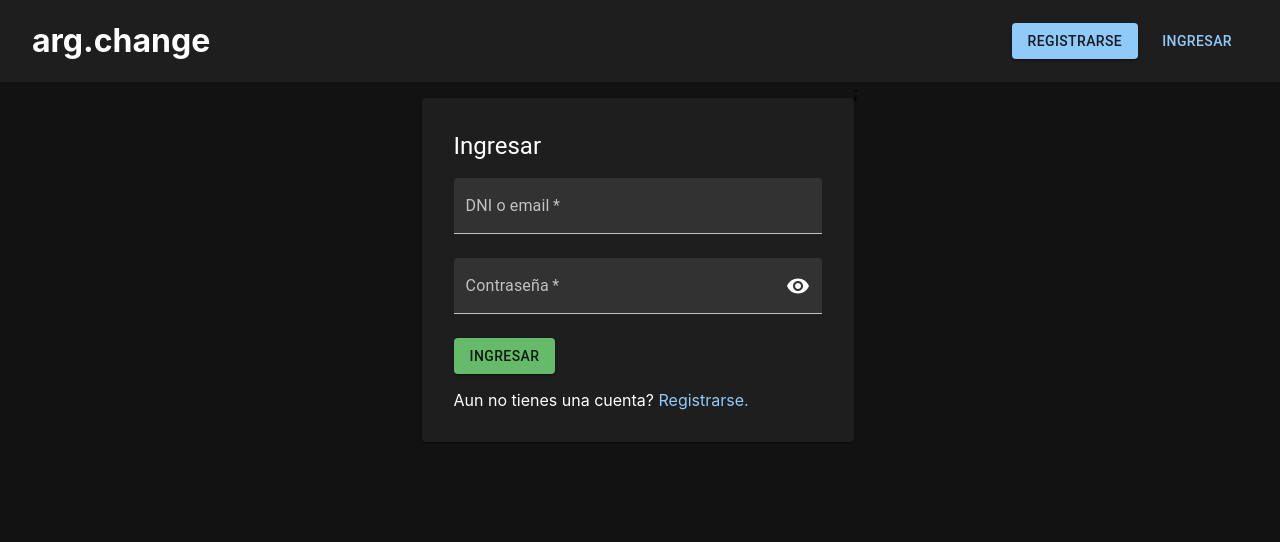
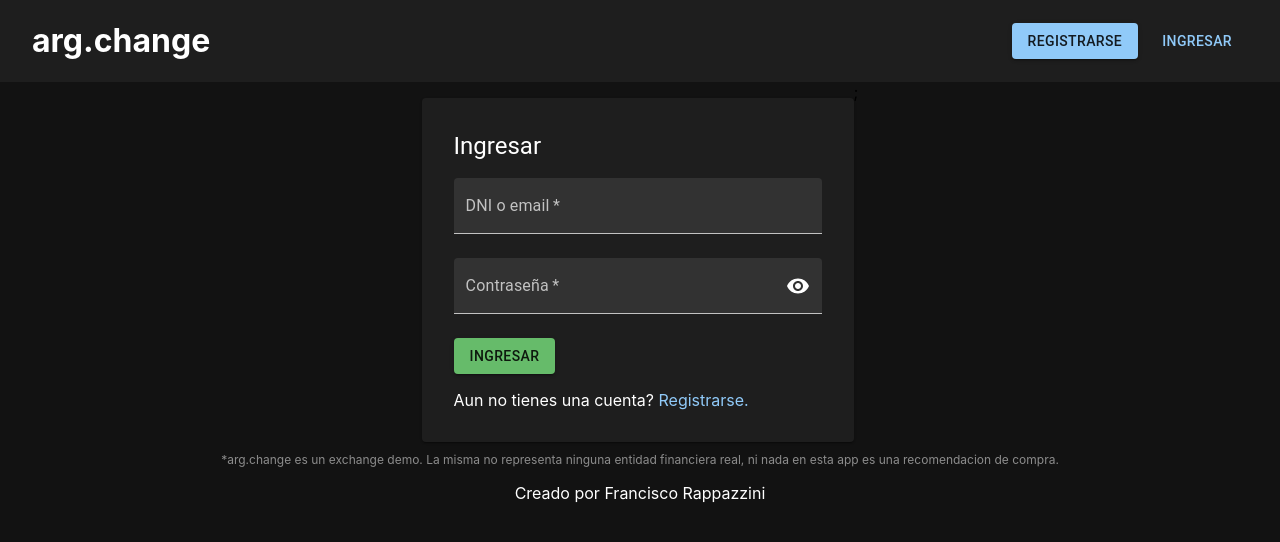
Before and after one commit to franRappazzini/exchange, a React (Create React App) app: page /ingresar in a window 1280 px wide. Shown: the top 542 px of the page. Built offline with nearby package versions, Linux system fonts and the light colour scheme; no server answers; the database is empty.

Commit message:
footer creado + dialog error edited

```diff
--- a/src/components/molecules/Dialog/DialogError/DialogError.jsx
+++ b/src/components/molecules/Dialog/DialogError/DialogError.jsx
@@ -12,7 +12,7 @@ function DialogError({ open, setOpen, text1, text2 }) {
       <DialogContent
         sx={{ display: "flex", flexDirection: "column", alignItems: "center" }}
       >
-        <Typography variant="h4" gutterBottom>
+        <Typography variant="h4" sx={{ textAlign: "center" }} gutterBottom>
           {text1}
         </Typography>
         <Typography variant="body1" gutterBottom>
--- /dev/null
+++ b/src/screens/Footer/Footer.css
@@ -0,0 +1,36 @@
+footer {
+  padding: 0 2rem;
+}
+
+.disclaimer {
+  font-size: 12px;
+  color: #8c8c8c;
+  text-align: center;
+  margin-top: 10px;
+}
+
+.i {
+  text-align: center;
+}
+
+.i a {
+  width: fit-content;
+  text-align: center;
+  text-decoration: none;
+  color: white;
+  background-image: linear-gradient(currentColor, currentColor);
+  background-position: 50% 100%;
+  background-repeat: no-repeat;
+  background-size: 0% 1px;
+  transition: background-size 0.5s;
+}
+
+.i a:hover {
+  background-size: 100% 1px;
+}
+
+@media only screen and (max-width: 768px) {
+  .footer {
+    padding: 0 1rem;
+  }
+}
--- /dev/null
+++ b/src/screens/Footer/Footer.jsx
@@ -0,0 +1,26 @@
+import "./Footer.css";
+
+import React from "react";
+
+function Footer() {
+  return (
+    <footer>
+      <p className="disclaimer">
+        *arg.change es un exchange demo. La misma no representa ninguna entidad
+        financiera real, ni nada en esta app es una recomendacion de compra.
+      </p>
+      <p className="i">
+        Creado por{" "}
+        <a
+          href="https://github.com/franRappazzini"
+          target="_blank"
+          rel="noopener noreferrer"
+        >
+          Francisco Rappazzini
+        </a>
+      </p>
+    </footer>
+  );
+}
+
+export default Footer;
--- a/src/screens/Home/Home.jsx
+++ b/src/screens/Home/Home.jsx
@@ -15,6 +15,7 @@ import {
 import { useDispatch, useSelector } from "react-redux";
 
 import { Button } from "@mui/material";
+import Footer from "../Footer/Footer";
 import HeaderHome from "../../components/molecules/HeaderHome/HeaderHome";
 import { Link } from "react-router-dom";
 import creditCard from "../../assets/svg/credit_card.svg";
@@ -182,6 +183,8 @@ function Home() {
           </div>
         </section>
       </main>
+
+      <Footer />
     </>
   );
 }
--- a/src/screens/Ingresar/Ingresar.jsx
+++ b/src/screens/Ingresar/Ingresar.jsx
@@ -6,6 +6,7 @@ import React, { useEffect, useState } from "react";
 import { useDispatch, useSelector } from "react-redux";
 
 import DialogError from "../../components/molecules/Dialog/DialogError/DialogError";
+import Footer from "../Footer/Footer";
 import HeaderHome from "../../components/molecules/HeaderHome/HeaderHome";
 import InputForm from "../../components/atoms/InputForm/InputForm";
 import VisibilityIcon from "@mui/icons-material/Visibility";
@@ -141,6 +142,8 @@ function Ingresar() {
         />
         ;
       </main>
+
+      <Footer />
     </>
   );
 }
--- a/src/screens/Registrarse/Registrarse.jsx
+++ b/src/screens/Registrarse/Registrarse.jsx
@@ -4,6 +4,8 @@ import { Button, Card, CardHeader, InputAdornment } from "@mui/material";
 import React, { useState } from "react";
 import { useDispatch, useSelector } from "react-redux";
 
+import DialogError from "../../components/molecules/Dialog/DialogError/DialogError";
+import Footer from "../Footer/Footer";
 import HeaderHome from "../../components/molecules/HeaderHome/HeaderHome";
 import InputForm from "../../components/atoms/InputForm/InputForm";
 import { Link } from "react-router-dom";
@@ -21,6 +23,7 @@ function Registrarse() {
     password2: "",
     verPassword: false,
   });
+  const [open, setOpen] = useState(false);
   const usuarios = useSelector((state) => state.user.usuarios);
   const dispatch = useDispatch();
 
@@ -64,7 +67,7 @@ function Registrarse() {
         });
       }
     } else {
-      alert("El usuario ya existe");
+      setOpen(true);
     }
   }
 
@@ -153,7 +156,16 @@ function Registrarse() {
             Ya estas registrado? <Link to="/ingresar">Ingresa.</Link>
           </p>
         </Card>
+
+        <DialogError
+          open={open}
+          setOpen={setOpen}
+          text1="El usuario ya esta registrado"
+          text2="Intente inicar sesion"
+        />
       </main>
+
+      <Footer />
     </>
   );
 }
```
